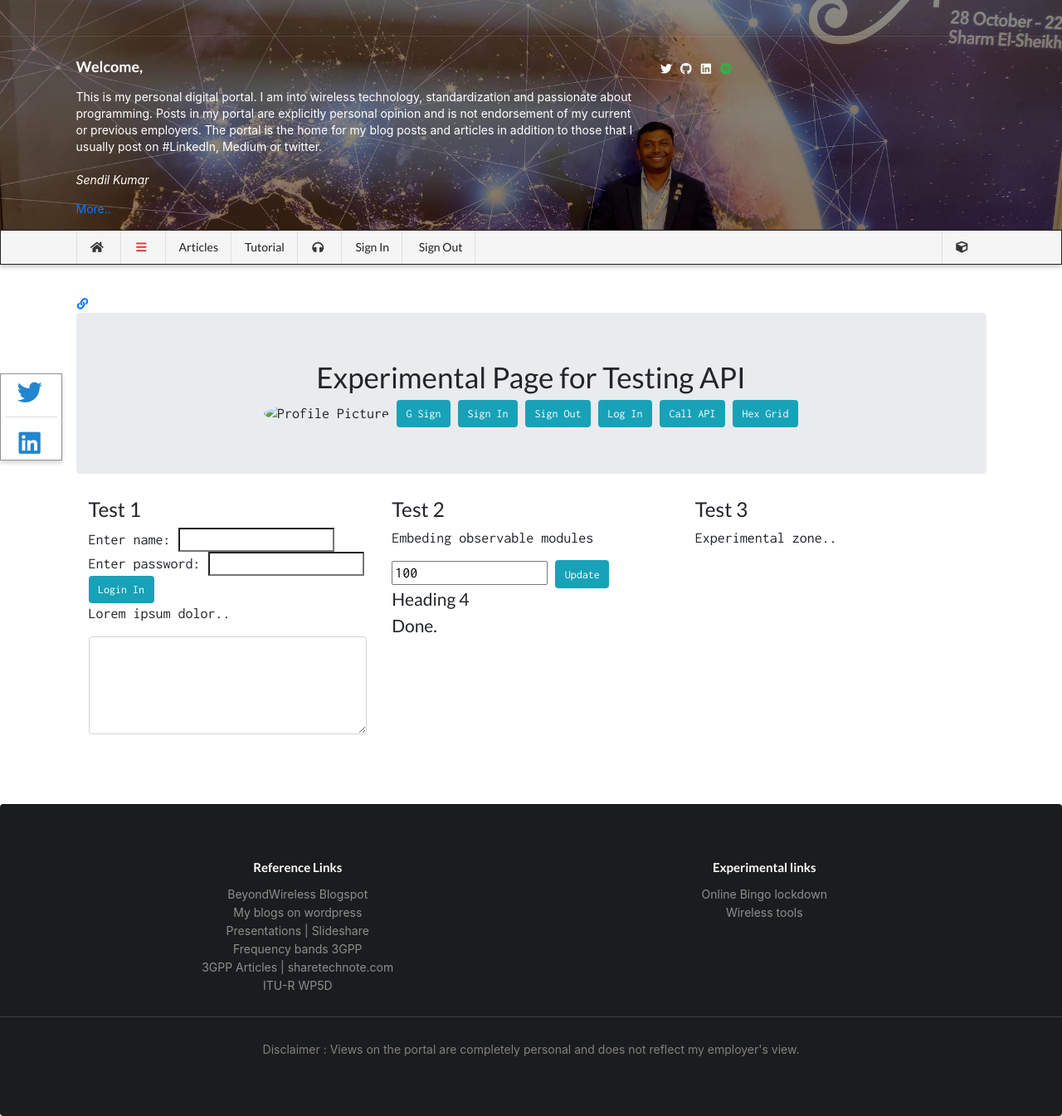
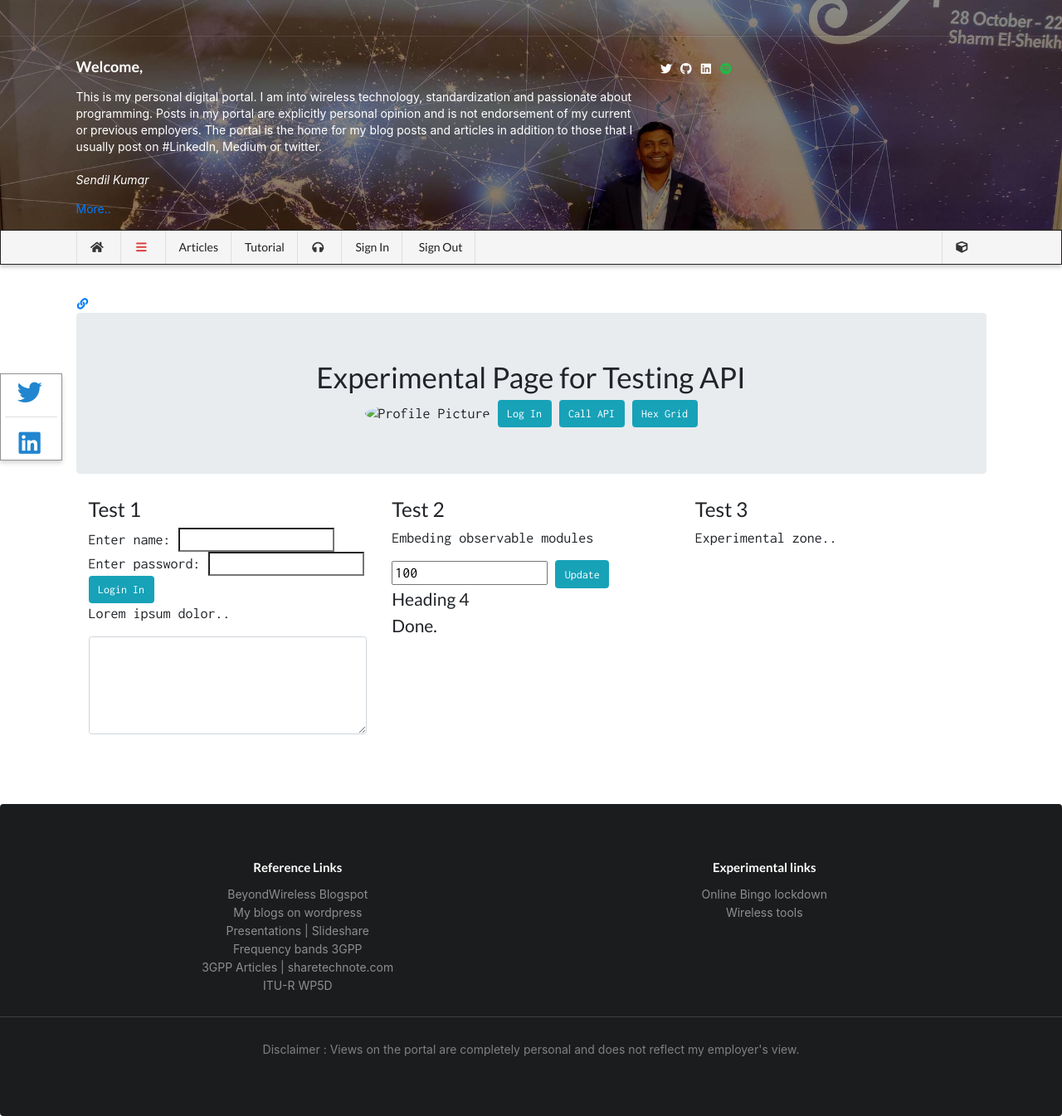
Before and after one commit to wiless/wiless.github.io, a Jekyll site: the page built from _apps/api.html, in a window 1280 px wide. Shown: the whole page at 83% size. Built offline with Jekyll 4.4.1, drawn with Linux system fonts in a browser that asks for light colours; nearby versions of some CDN libraries; some web fonts are replaced; comment, search, counter and statistics services are not loaded; a style sheet for code colours, icons or effects is not loaded.

Commit message:
Update api.html

```diff
--- a/_apps/api.html
+++ b/_apps/api.html
@@ -41,9 +41,9 @@ var cmodule=(new Runtime).module(define, name => {
   <div class="jumbotron text-center">
     <h1>Experimental Page for Testing API</h1>
     <img id="profile" src="" class="rounded-circle" alt="Profile Picture">
-    <button class="btn btn-info xg-signin" data-onsuccess="onSignIn">G Sign</button>
-    <button class="btn btn-info" onclick="signIn()">Sign In</button>
-    <button type="button" onclick="signOut();" class="btn btn-info">Sign Out</button>
+<!--     <button class="btn btn-info xg-signin" data-onsuccess="onSignIn">G Sign</button> -->
+<!--     <button class="btn btn-info" onclick="signIn()">Sign In</button> -->
+<!--     <button type="button" onclick="signOut();" class="btn btn-info">Sign Out</button> -->
     <button type="button" onclick="LoginAPI();" class="btn btn-info">Log In</button>
     <button type="button" onclick="APIlogger(`new`)" class="btn btn-info">Call API</button>
     <button type="button" onclick="APIlogger('hexgrid')" class="btn btn-info">Hex Grid</button>
@@ -88,8 +88,8 @@ var cmodule=(new Runtime).module(define, name => {
 
 
   <script>
-    var googleauth;
-    var userprofile;
+//     var googleauth;
+//     var userprofile;
 
     function onSignIn(googleUser) {
       userprofile = googleUser.getBasicProfile();
```
